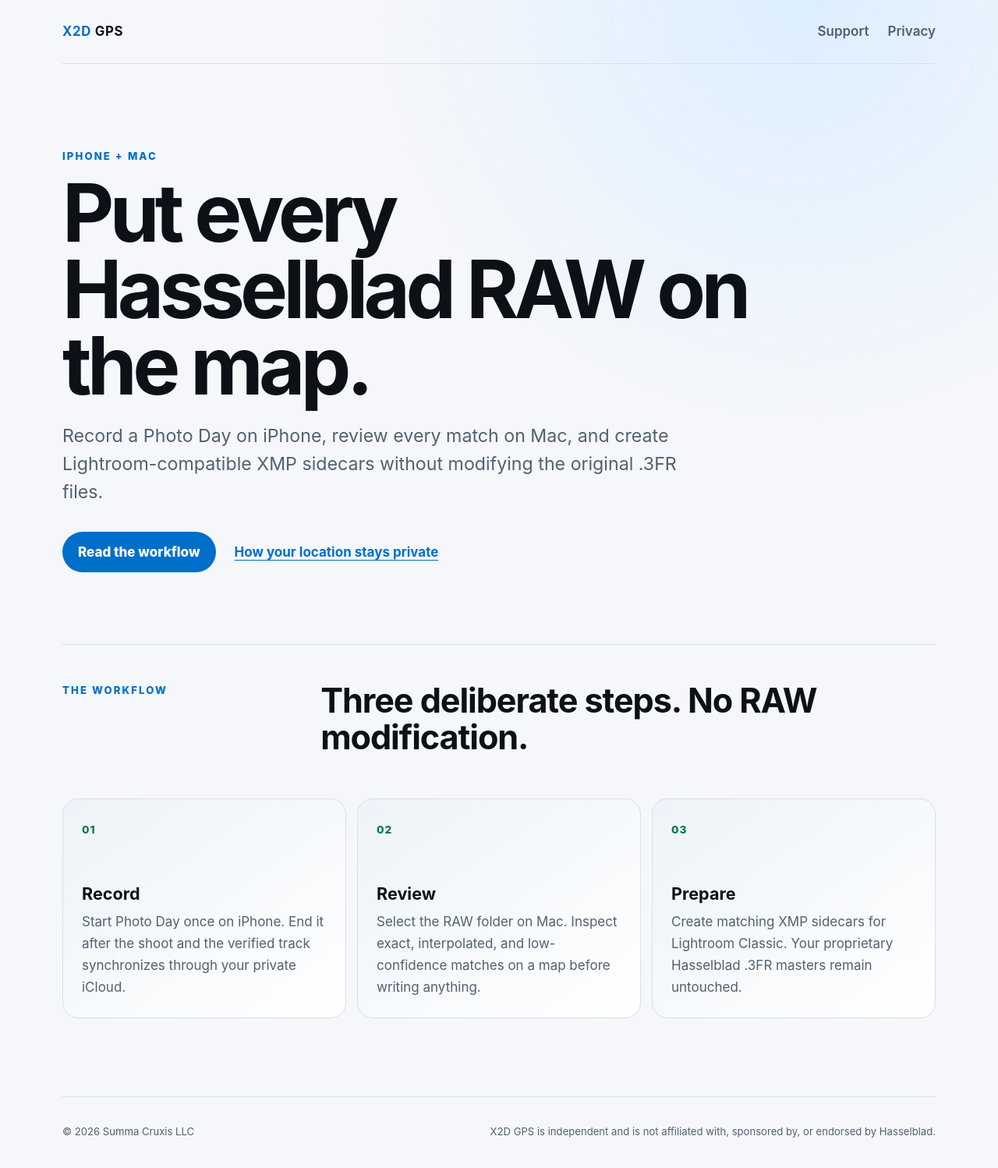
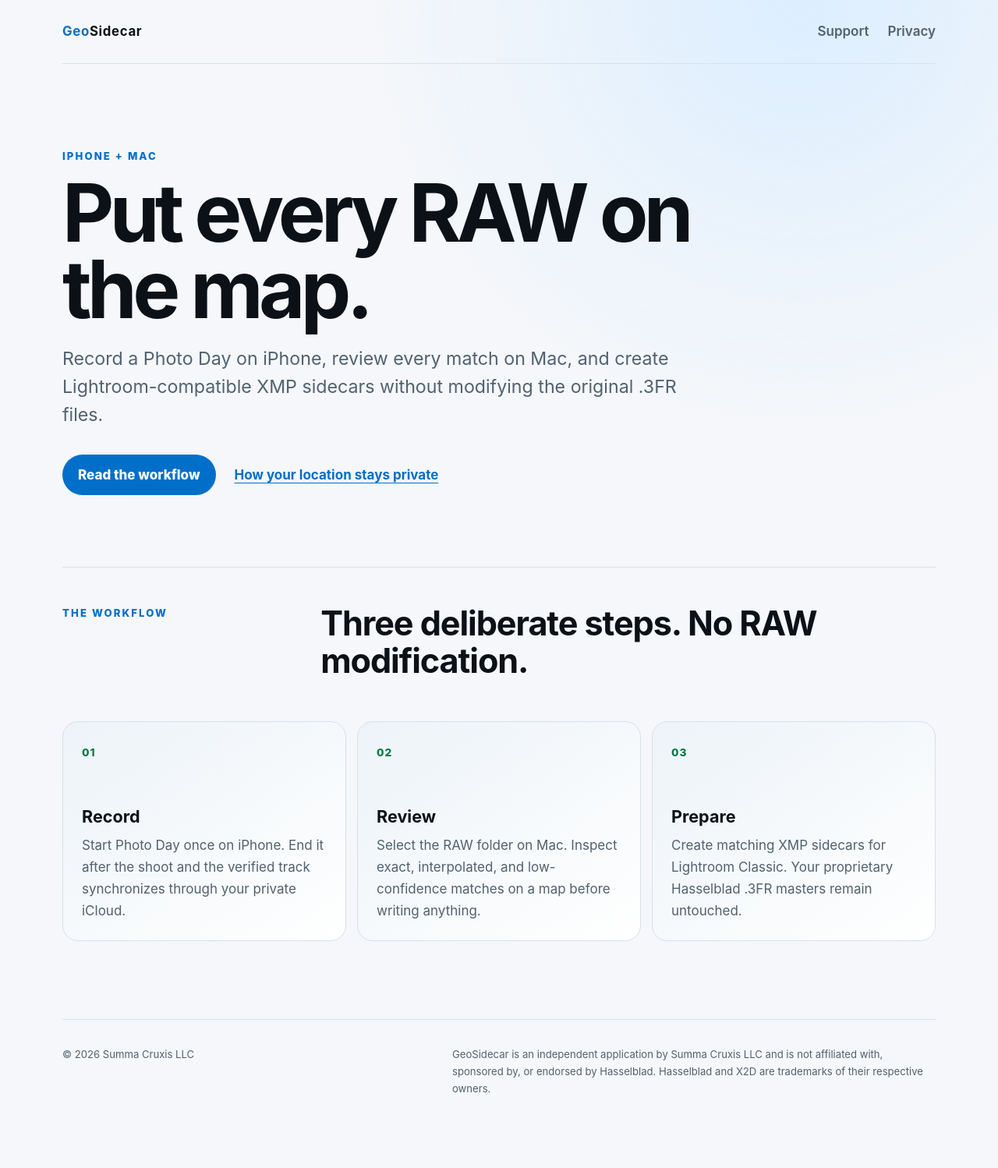
Before and after one commit to Summa-Cruxis/Summa-Cruxis.github.io, a plain HTML site: page index.html in a window 1280 px wide. Shown: the whole page at 78% size. After the commit the page ends 1459 px from the top, so only its background shows below. Drawn offline with Linux system fonts and the light colour scheme.

Commit message:
Update index.html for GeoSidecar

```diff
--- a/index.html
+++ b/index.html
@@ -3,13 +3,13 @@
 <head>
   <meta charset="utf-8">
   <meta name="viewport" content="width=device-width, initial-scale=1">
-  <meta name="description" content="X2D GPS support, workflow guidance, and privacy information.">
-  <title>X2D GPS — Hasselblad RAW Geotagging</title>
+  <meta name="description" content="GeoSidecar support, workflow guidance, and privacy information.">
+  <title>GeoSidecar — RAW Geotagging for Hasselblad X2D Cameras</title>
   <link rel="stylesheet" href="styles.css">
 </head>
 <body>
   <header class="site-header">
-    <a class="wordmark" href="index.html" aria-label="X2D GPS home"><span>X2D</span> GPS</a>
+    <a class="wordmark" href="index.html" aria-label="GeoSidecar home"><span>Geo</span>Sidecar</a>
     <nav aria-label="Main navigation">
       <a href="support.html">Support</a>
       <a href="privacy.html">Privacy</a>
@@ -19,7 +19,7 @@
   <main>
     <section class="hero">
       <p class="eyebrow">iPhone + Mac</p>
-      <h1>Put every Hasselblad RAW on the map.</h1>
+      <h1>Put every RAW on the map.</h1>
       <p class="lede">Record a Photo Day on iPhone, review every match on Mac, and create Lightroom-compatible XMP sidecars without modifying the original .3FR files.</p>
       <div class="hero-actions">
         <a class="button" href="support.html">Read the workflow</a>
@@ -42,7 +42,7 @@
 
   <footer>
     <p>© 2026 Summa Cruxis LLC</p>
-    <p>X2D GPS is independent and is not affiliated with, sponsored by, or endorsed by Hasselblad.</p>
+    <p>GeoSidecar is an independent application by Summa Cruxis LLC and is not affiliated with, sponsored by, or endorsed by Hasselblad. Hasselblad and X2D are trademarks of their respective owners.</p>
   </footer>
 </body>
 </html>
```
